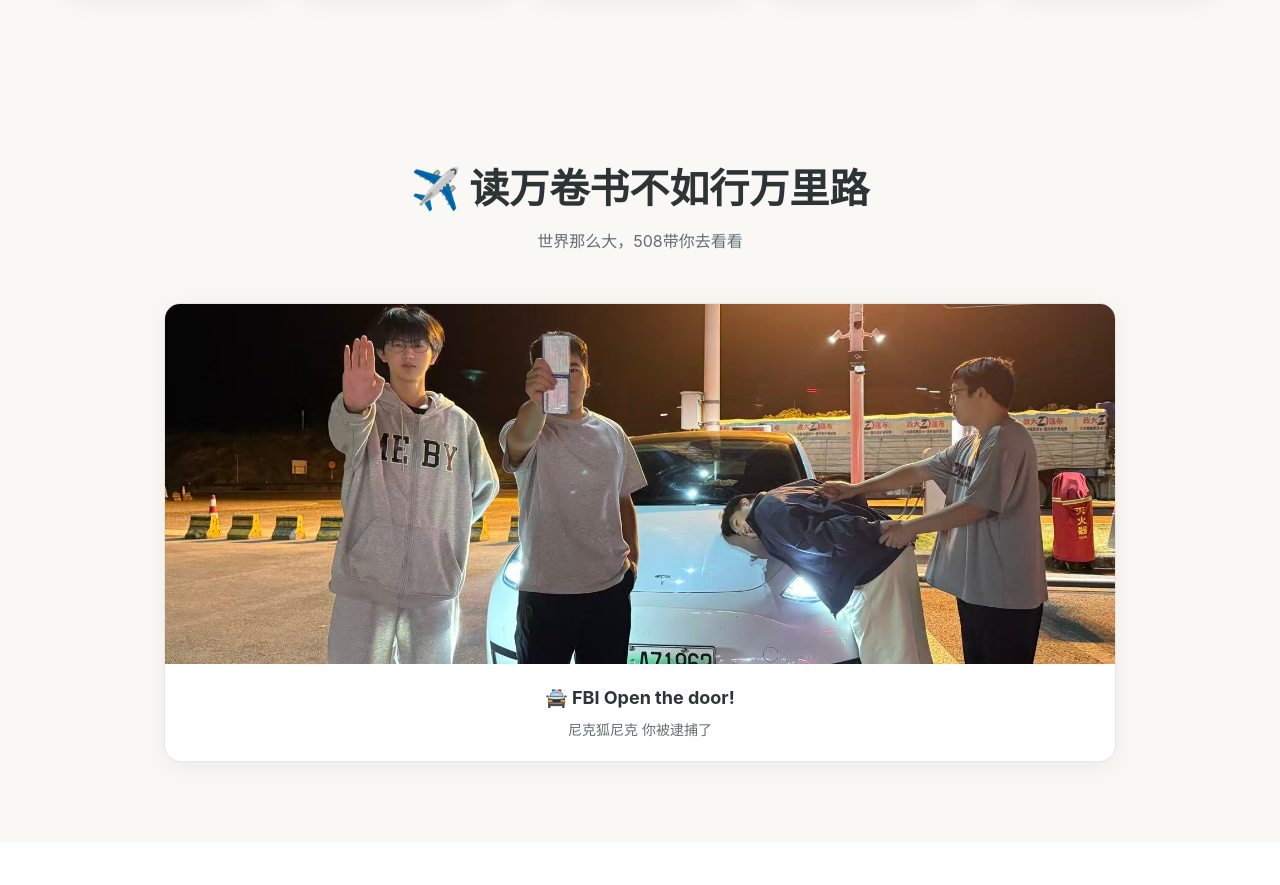
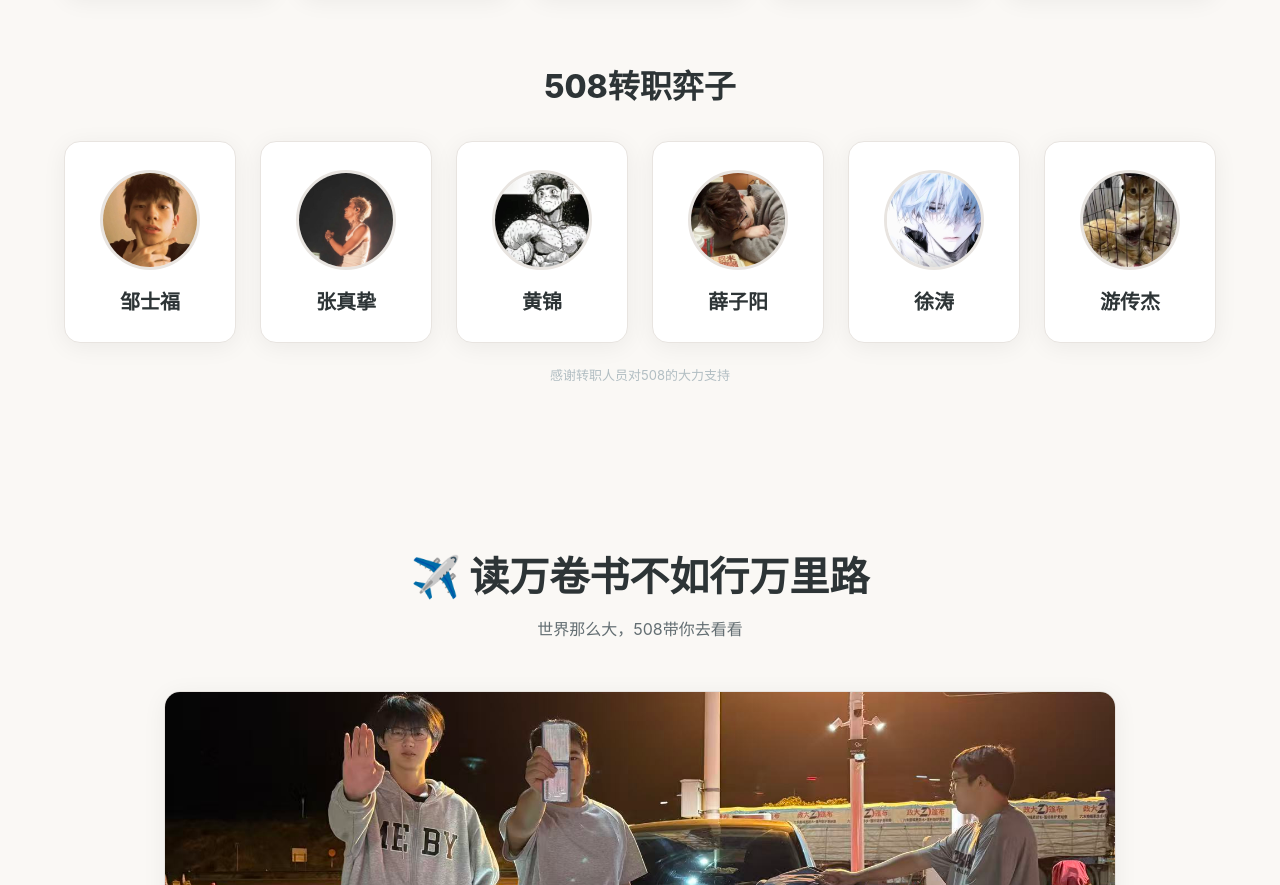
Before and after one commit to LoveU2-c/dorm508, a website: page index.html in a window 1280 px wide. Shown: the part 1405-2290 px from the top of the page. Drawn offline with Linux system fonts and the light colour scheme; no server answers.

Commit message:
add transfer members section

```diff
--- a/css/style.css
+++ b/css/style.css
@@ -240,6 +240,16 @@ body {
     font-size: 12px; background: var(--bg); padding: 4px 10px;
     border-radius: 20px; color: var(--text-light);
 }
+.transfer-members { margin-top: 64px; }
+.transfer-header { text-align: center; margin-bottom: 28px; }
+.transfer-header h3 { font-size: clamp(24px, 4vw, 32px); font-weight: 800; color: var(--text); }
+.transfer-grid { grid-template-columns: repeat(auto-fit, minmax(160px, 1fr)); }
+.transfer-card { padding: 28px 16px 24px; }
+.transfer-card h3 { margin-bottom: 0; }
+.transfer-thanks {
+    margin-top: 22px; text-align: center;
+    font-size: 13px; color: var(--text-muted);
+}
 
 /* --- 旅行模块 --- */
 .travel-section { padding: 80px 24px; max-width: 1000px; margin: 0 auto; }
--- a/index.html
+++ b/index.html
@@ -159,6 +159,51 @@
                 </div>
             </div>
         </div>
+
+        <div class="transfer-members">
+            <div class="transfer-header">
+                <h3>508转职弈子</h3>
+            </div>
+            <div class="members-grid transfer-grid">
+                <div class="member-card transfer-card">
+                    <div class="member-avatar">
+                        <img src="image/zoushifu.jpg" alt="邹士福">
+                    </div>
+                    <h3>邹士福</h3>
+                </div>
+                <div class="member-card transfer-card">
+                    <div class="member-avatar">
+                        <img src="image/zhangzhenzhi.jpg" alt="张真挚">
+                    </div>
+                    <h3>张真挚</h3>
+                </div>
+                <div class="member-card transfer-card">
+                    <div class="member-avatar">
+                        <img src="image/huangjin.jpg" alt="黄锦">
+                    </div>
+                    <h3>黄锦</h3>
+                </div>
+                <div class="member-card transfer-card">
+                    <div class="member-avatar">
+                        <img src="image/xueziyang.jpg" alt="薛子阳">
+                    </div>
+                    <h3>薛子阳</h3>
+                </div>
+                <div class="member-card transfer-card">
+                    <div class="member-avatar">
+                        <img src="image/xutao.jpg" alt="徐涛">
+                    </div>
+                    <h3>徐涛</h3>
+                </div>
+                <div class="member-card transfer-card">
+                    <div class="member-avatar">
+                        <img src="image/youchuanjie.jpg" alt="游传杰">
+                    </div>
+                    <h3>游传杰</h3>
+                </div>
+            </div>
+            <p class="transfer-thanks">感谢转职人员对508的大力支持</p>
+        </div>
     </section>
 
     <!-- 旅行模块 -->
```
Also changed, not shown: image/huangjin.jpg (added), image/xueziyang.jpg (added), image/xutao.jpg (added), image/youchuanjie.jpg (added), image/zhangzhenzhi.jpg (added), image/zoushifu.jpg (added).
